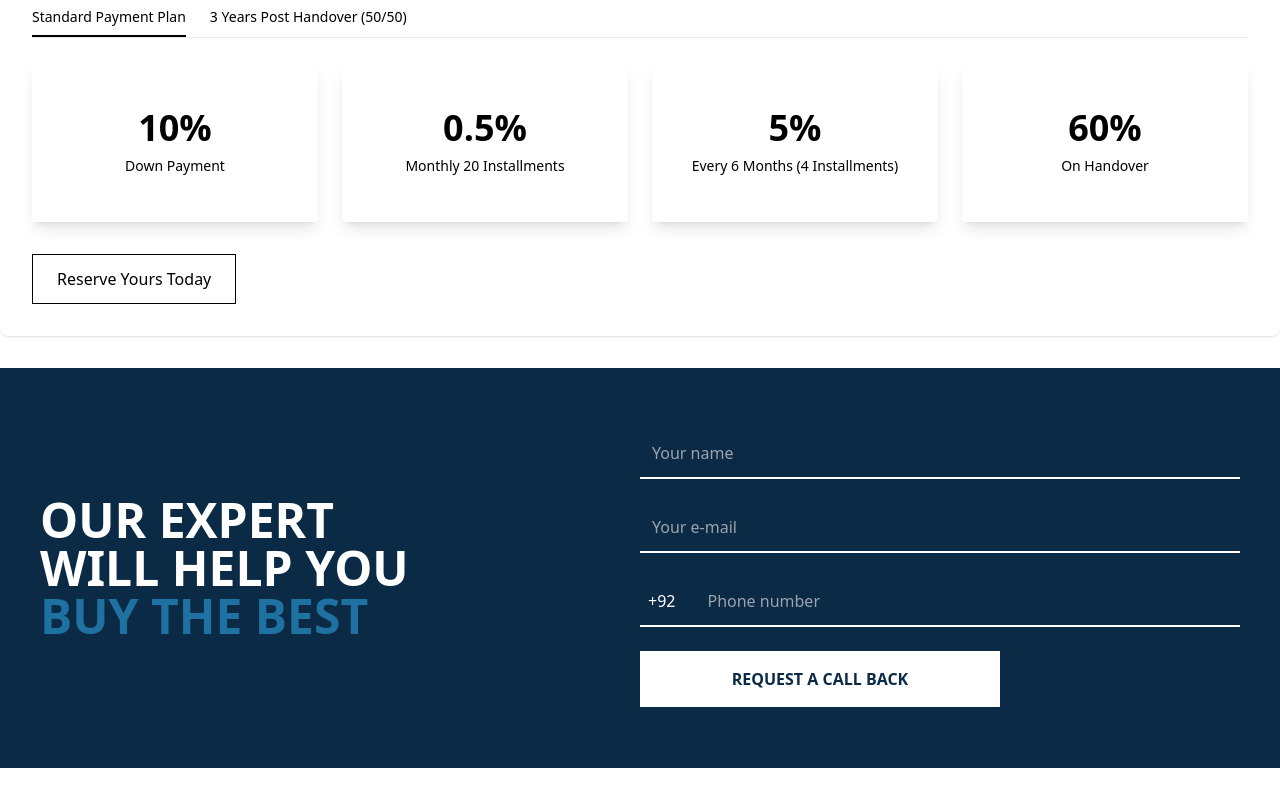
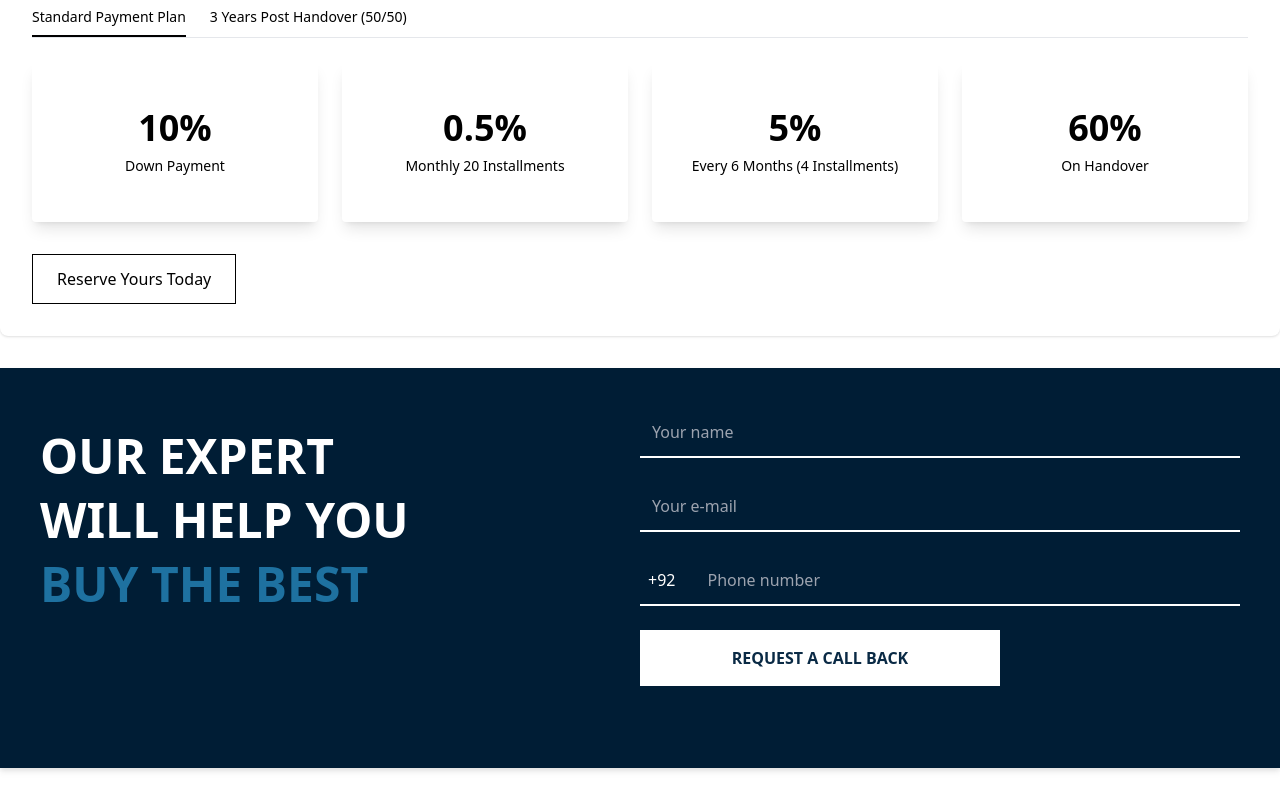
Before and after one commit to MrSohailAhmad/emaar, a Next.js app: page / in a window 1280 px wide. Shown: the part 2363-3163 px from the top of the page. Built offline with nearby package versions, Linux system fonts and the light colour scheme.

Commit message:
make changes

```diff
--- a/src/components/OurExpertForm.tsx
+++ b/src/components/OurExpertForm.tsx
@@ -2,24 +2,29 @@ import React from "react";
 
 const OurExpertForm = () => {
   return (
-    <div className="bg-[#0a2a45] text-white p-10 flex justify-center items-center min-h-[400px]">
-      <div className="max-w-7xl w-full flex flex-col md:flex-row justify-center items-center ">
+    <div className="bg-[#001d35] text-white p-10 flex justify-center items-start min-h-[400px] filter drop-shadow-md">
+      <div className="max-w-7xl w-full flex flex-col md:flex-row justify-center items-start">
         {/* Left Text */}
-        <div className="w-[50%]">
-          <h2 className="text-4xl md:text-5xl font-bold leading-tight text-center md:text-left">
-            OUR EXPERT <br /> WILL HELP YOU <br />
+        <div className="w-[50%] py-6"> {/* Added vertical padding */}
+          <h2 className="text-4xl md:text-5xl font-bold leading-relaxed text-center md:text-left">
+            OUR EXPERT
+          </h2>
+          <h2 className="text-4xl md:text-5xl font-bold leading-relaxed text-center md:text-left my-4">
+            WILL HELP YOU
+          </h2>
+          <h2 className="text-4xl md:text-5xl font-bold leading-relaxed text-center md:text-left">
             <span className="text-[#1e71a0]">BUY THE BEST</span>
           </h2>
         </div>
 
         {/* Form Section */}
-        <form className="flex w-[50%] flex-col gap-6 ">
+        <form className="flex w-[50%] flex-col gap-6">
           {/* Name Input */}
           <div className="flex flex-col w-full">
             <input
               type="text"
               placeholder="Your name"
-              className="p-3  bg-transparent border-b-2 text-white  outline-none border-b-[#fff] "
+              className="p-3 bg-transparent border-b-2 text-white outline-none border-b-[#fff]"
             />
           </div>
 
@@ -28,20 +33,20 @@ const OurExpertForm = () => {
             <input
               type="email"
               placeholder="Your e-mail"
-              className="p-3  bg-transparent border-b-2 text-white  outline-none border-b-[#fff] "
+              className="p-3 bg-transparent border-b-2 text-white outline-none border-b-[#fff]"
             />
           </div>
 
           {/* Phone Input */}
-          <div className="flex flex-col w-full border-b-2  border-b-[#fff]">
+          <div className="flex flex-col w-full border-b-2 border-b-[#fff]">
             <div className="flex items-center">
-              <span className="bg-transparent text-white  p-2 rounded-md mr-3">
+              <span className="bg-transparent text-white p-2 rounded-md mr-3">
                 +92
               </span>
               <input
                 type="text"
                 placeholder="Phone number"
-                className="p-3  bg-transparent  text-white  outline-none  "
+                className="p-3 bg-transparent text-white outline-none"
               />
             </div>
           </div>
--- a/src/components/RequestAvail.tsx
+++ b/src/components/RequestAvail.tsx
@@ -27,7 +27,7 @@ const RequestAvail = () => {
             presents new opportunities for exploration and growth. Come, embark
             on a journey of endless possibilities at The Valley by Emaar.
           </p>
-          <button className="bg-red-500 text-white px-6 py-3 rounded-md w-full lg:w-auto">
+          <button className="bg-[#ea1214] text-white px-10 py-3 w-full lg:w-auto">
             Request Available Units & Prices
           </button>
         </div>
```
